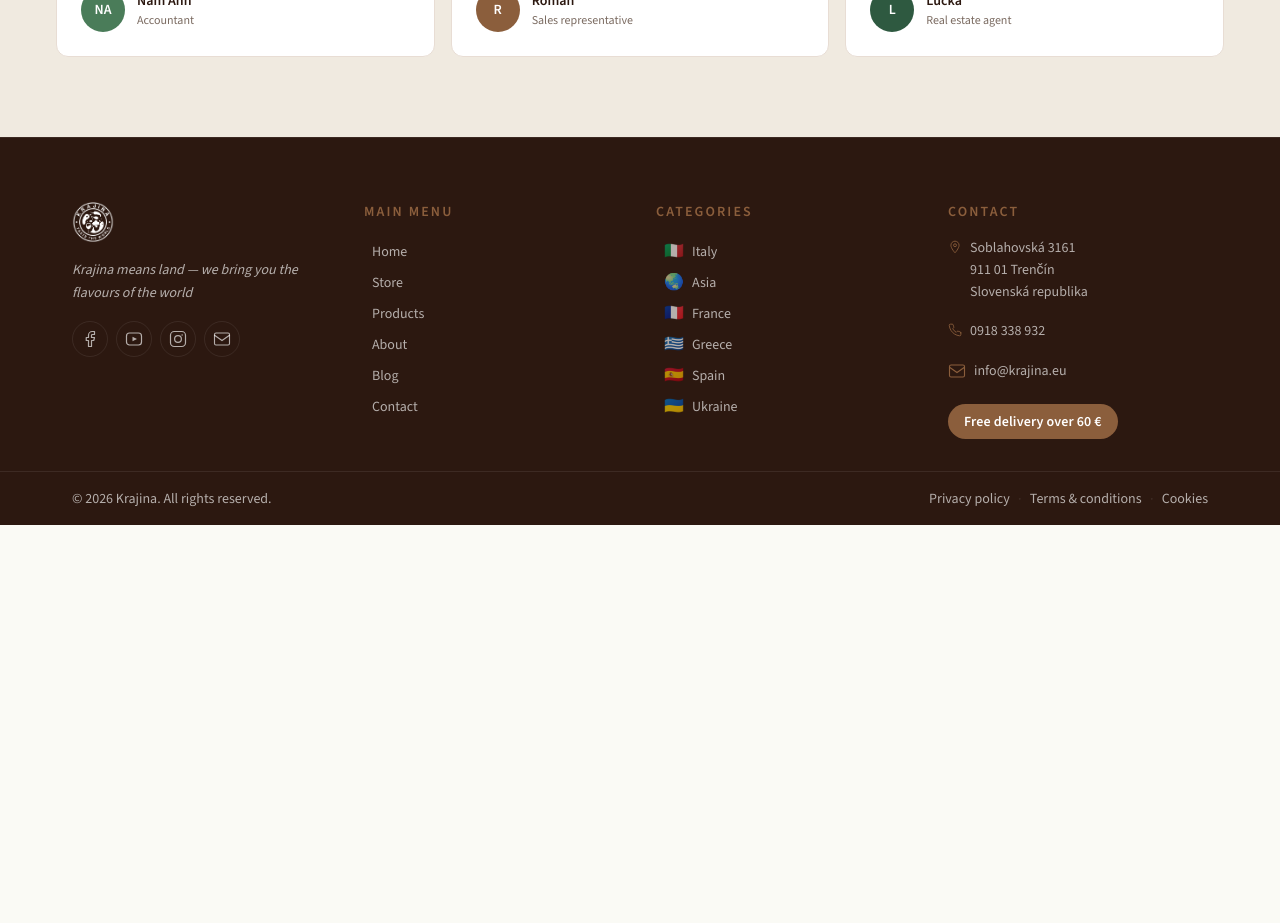
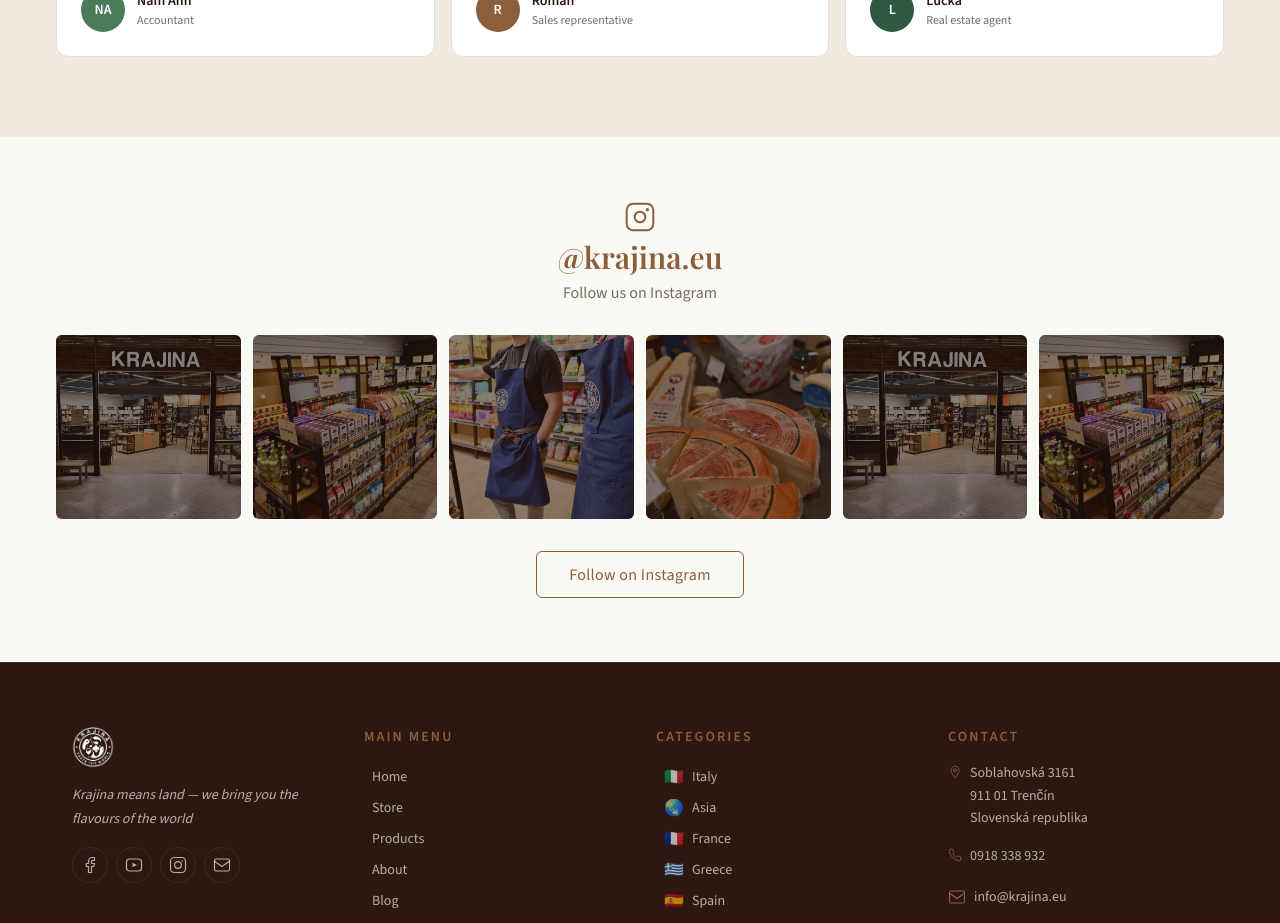
Before and after one commit to VadymMak/krajina-trencin, a Next.js app: page /en in a window 1280 px wide. Shown: the part 3260-4183 px from the top of the page. Before the commit the page ends 3785 px from the top, so only its background shows below. Built offline with nearby package versions, Linux system fonts and the light colour scheme; no server answers; a web font is replaced by a local one.

Commit message:
feat: instagram section

```diff
--- a/src/app/[locale]/page.tsx
+++ b/src/app/[locale]/page.tsx
@@ -3,6 +3,7 @@ import TrustBar from '@/components/TrustBar/TrustBar';
 import FeaturedProducts from '@/components/FeaturedProducts/FeaturedProducts';
 import About from '@/components/About/About';
 import Testimonials from '@/components/Testimonials/Testimonials';
+import Instagram from '@/components/Instagram/Instagram';
 
 export default function HomePage() {
   return (
@@ -12,7 +13,8 @@ export default function HomePage() {
       <FeaturedProducts />
       <About />
       <Testimonials />
-      {/* TODO: Instagram, Contact */}
+      <Instagram />
+      {/* TODO: Contact */}
     </main>
   );
 }
--- /dev/null
+++ b/src/components/Instagram/Instagram.module.css
@@ -0,0 +1,138 @@
+.section {
+  background: var(--instagram-bg);
+  padding: var(--space-16) 0;
+}
+
+.container {
+  max-width: var(--container-max);
+  margin: 0 auto;
+  padding: 0 var(--spacing-sm);
+}
+
+/* ── Header link ── */
+.header {
+  display: flex;
+  flex-direction: column;
+  align-items: center;
+  gap: var(--space-2);
+  text-align: center;
+  margin-bottom: var(--spacing-md);
+  text-decoration: none;
+  color: inherit;
+}
+
+.iconWrap {
+  color: var(--instagram-handle);
+  display: flex;
+  align-items: center;
+  justify-content: center;
+  transition: transform var(--transition-base);
+}
+
+.header:hover .iconWrap {
+  transform: scale(1.1);
+}
+
+.handle {
+  font-family: var(--font-display);
+  font-size: var(--text-3xl);
+  font-weight: 600;
+  color: var(--instagram-handle);
+  line-height: 1.1;
+  transition: opacity var(--transition-base);
+}
+
+.header:hover .handle {
+  opacity: 0.8;
+}
+
+.subtitle {
+  font-size: var(--text-base);
+  color: var(--color-text-muted);
+}
+
+/* ── Photo grid ── */
+.grid {
+  display: grid;
+  grid-template-columns: repeat(6, 1fr);
+  gap: var(--space-3);
+  margin-bottom: var(--spacing-md);
+}
+
+.cell {
+  position: relative;
+  aspect-ratio: 1 / 1;
+  background: var(--instagram-cell-bg);
+  border-radius: var(--radius-md);
+  overflow: hidden;
+  cursor: pointer;
+  display: block;
+}
+
+.photo {
+  object-fit: cover;
+  transition: transform 0.4s ease;
+}
+
+.overlay {
+  position: absolute;
+  inset: 0;
+  background: var(--instagram-overlay);
+  transition: background var(--transition-base);
+  border-radius: var(--radius-md);
+}
+
+.cell:hover .photo {
+  transform: scale(1.03);
+}
+
+.cell:hover .overlay {
+  background: var(--instagram-overlay-hover);
+}
+
+/* ── CTA ── */
+.ctaWrap {
+  display: flex;
+  justify-content: center;
+}
+
+.ctaBtn {
+  display: inline-block;
+  padding: 0.75rem 2rem;
+  border: 1.5px solid var(--color-accent);
+  border-radius: var(--border-radius-md);
+  color: var(--color-accent);
+  font-size: var(--text-base);
+  font-weight: 500;
+  letter-spacing: 0.02em;
+  transition: background var(--transition-base), color var(--transition-base);
+  text-decoration: none;
+}
+
+.ctaBtn:hover {
+  background: var(--color-accent);
+  color: var(--color-white);
+}
+
+/* ── Tablet ── */
+@media (max-width: 1024px) {
+  .grid {
+    grid-template-columns: repeat(3, 1fr);
+  }
+}
+
+/* ── Mobile ── */
+@media (max-width: 640px) {
+  .section {
+    padding: var(--spacing-lg) 0;
+  }
+
+  .handle {
+    font-size: var(--text-2xl);
+  }
+
+  .grid {
+    grid-template-columns: repeat(2, 1fr);
+    gap: var(--space-2);
+  }
+}
--- /dev/null
+++ b/src/components/Instagram/Instagram.tsx
@@ -0,0 +1,95 @@
+'use client';
+
+import Image from 'next/image';
+import { useTranslations } from 'next-intl';
+import styles from './Instagram.module.css';
+
+const INSTAGRAM_URL = 'https://www.instagram.com/krajina.eu';
+
+const PHOTOS = [
+  { src: '/images/about/shop-01.jpg', alt: 'Krajina store 1' },
+  { src: '/images/about/shop-02.jpg', alt: 'Krajina store 2' },
+  { src: '/images/about/shop-03.jpg', alt: 'Krajina store 3' },
+  { src: '/images/about/shop-04.jpg', alt: 'Krajina store 4' },
+  { src: '/images/about/shop-01.jpg', alt: 'Krajina store 5' },
+  { src: '/images/about/shop-02.jpg', alt: 'Krajina store 6' },
+];
+
+function InstagramIcon() {
+  return (
+    <svg
+      width="32"
+      height="32"
+      viewBox="0 0 24 24"
+      fill="none"
+      stroke="currentColor"
+      strokeWidth="1.5"
+      aria-hidden="true"
+    >
+      <rect x="2" y="2" width="20" height="20" rx="5" ry="5" />
+      <circle cx="12" cy="12" r="4" />
+      <circle cx="17.5" cy="6.5" r="0.5" fill="currentColor" />
+    </svg>
+  );
+}
+
+export default function Instagram() {
+  const t = useTranslations('instagram');
+
+  return (
+    <section className={styles.section}>
+      <div className={styles.container}>
+
+        {/* Header — entire header is a link */}
+        <a
+          href={INSTAGRAM_URL}
+          target="_blank"
+          rel="noopener noreferrer"
+          className={styles.header}
+        >
+          <span className={styles.iconWrap}>
+            <InstagramIcon />
+          </span>
+          <span className={styles.handle}>@krajina.eu</span>
+          <span className={styles.subtitle}>{t('subtitle')}</span>
+        </a>
+
+        {/* Photo grid */}
+        <div className={styles.grid}>
+          {PHOTOS.map(({ src, alt }, i) => (
+            <a
+              key={i}
+              href={INSTAGRAM_URL}
+              target="_blank"
+              rel="noopener noreferrer"
+              className={styles.cell}
+              aria-label={alt}
+            >
+              <Image
+                src={src}
+                alt={alt}
+                fill
+                className={styles.photo}
+                sizes="(max-width: 640px) 50vw, (max-width: 1024px) 33vw, 17vw"
+              />
+              <div className={styles.overlay} />
+            </a>
+          ))}
+        </div>
+
+        {/* CTA */}
+        <div className={styles.ctaWrap}>
+          <a
+            href={INSTAGRAM_URL}
+            target="_blank"
+            rel="noopener noreferrer"
+            className={styles.ctaBtn}
+          >
+            {t('cta')}
+          </a>
+        </div>
+
+      </div>
+    </section>
+  );
+}
--- a/src/messages/cs.json
+++ b/src/messages/cs.json
@@ -38,6 +38,10 @@
       "ukrajina":   "Ukrajina",
       "india":      "Indie"
     }
+  },
+  "instagram": {
+    "subtitle": "Sledujte nás na Instagramu",
+    "cta":      "Sledovat na Instagramu"
   },
   "testimonials": {
     "label": "Spokojení zákazníci",
--- a/src/messages/en.json
+++ b/src/messages/en.json
@@ -38,6 +38,10 @@
       "ukrajina":   "Ukraine",
       "india":      "India"
     }
+  },
+  "instagram": {
+    "subtitle": "Follow us on Instagram",
+    "cta":      "Follow on Instagram"
   },
   "testimonials": {
     "label": "Happy customers",
--- a/src/messages/sk.json
+++ b/src/messages/sk.json
@@ -38,6 +38,10 @@
       "ukrajina":   "Ukrajina",
       "india":      "India"
     }
+  },
+  "instagram": {
+    "subtitle": "Sledujte nás na Instagrame",
+    "cta":      "Sledovať na Instagrame"
   },
   "testimonials": {
     "label": "Spokojní zákazníci",
--- a/src/messages/uk.json
+++ b/src/messages/uk.json
@@ -38,6 +38,10 @@
       "ukrajina":   "Україна",
       "india":      "Індія"
     }
+  },
+  "instagram": {
+    "subtitle": "Стежте за нами в Instagram",
+    "cta":      "Стежити в Instagram"
   },
   "testimonials": {
     "label": "Задоволені клієнти",
--- a/src/styles/globals.css
+++ b/src/styles/globals.css
@@ -90,6 +90,7 @@
   --space-3:  0.75rem;
   --space-4:  1rem;
   --space-6:  1.5rem;
+  --space-16: 4rem;
   --space-20: 5rem;
 
   /* Radius aliases */
@@ -105,9 +106,17 @@
   --text-base: 1rem;
   --text-lg:   1.125rem;
   --text-2xl:  1.5rem;
+  --text-3xl:  1.875rem;
 
   /* Font size scale */
   --text-4xl: 2.25rem;
+
+  /* Instagram */
+  --instagram-bg:           var(--color-bg);
+  --instagram-cell-bg:      var(--color-border);
+  --instagram-overlay:      rgba(44, 24, 16, 0.55);
+  --instagram-overlay-hover: rgba(44, 24, 16, 0.20);
+  --instagram-handle:       var(--color-accent);
 
   /* Testimonials */
   --testimonials-bg:          #F0EAE0;
```
